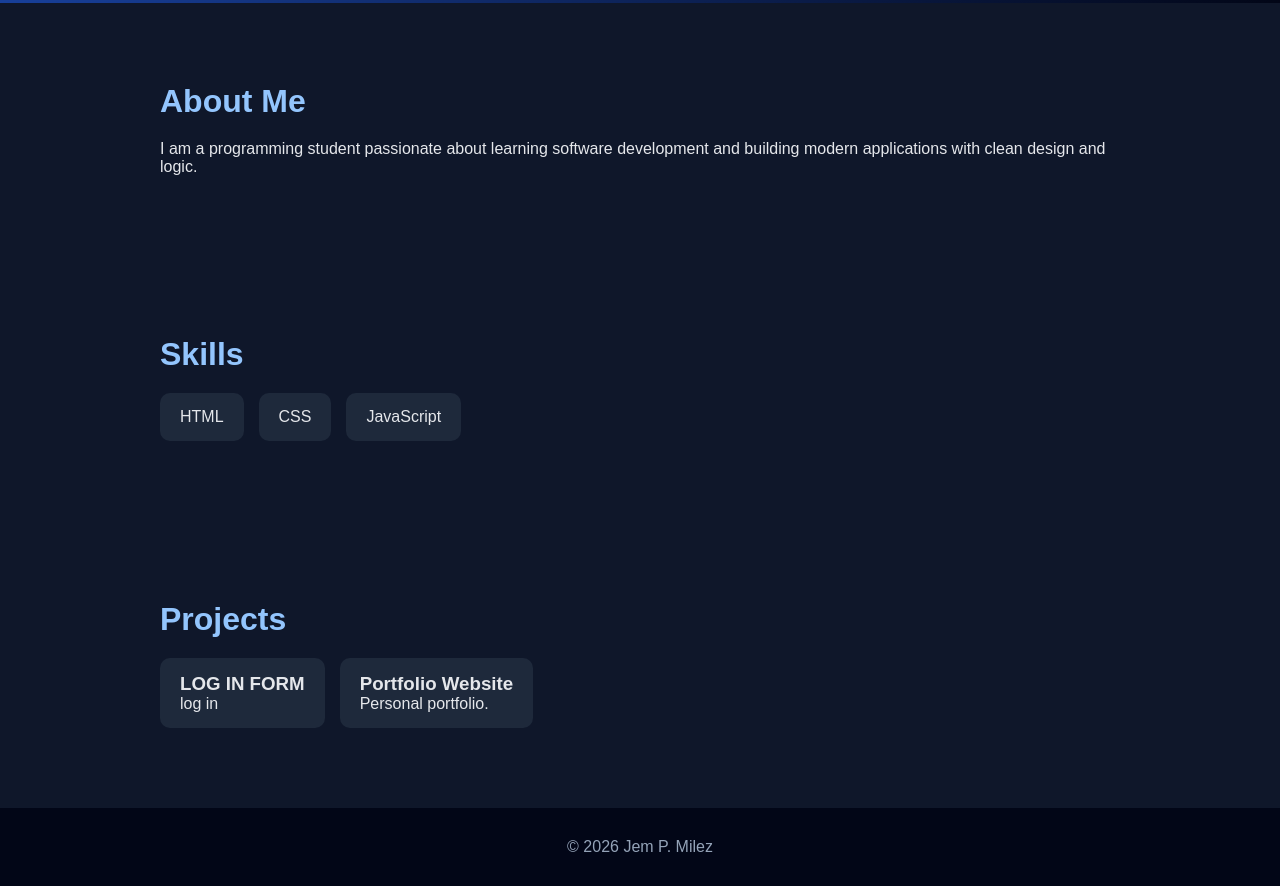
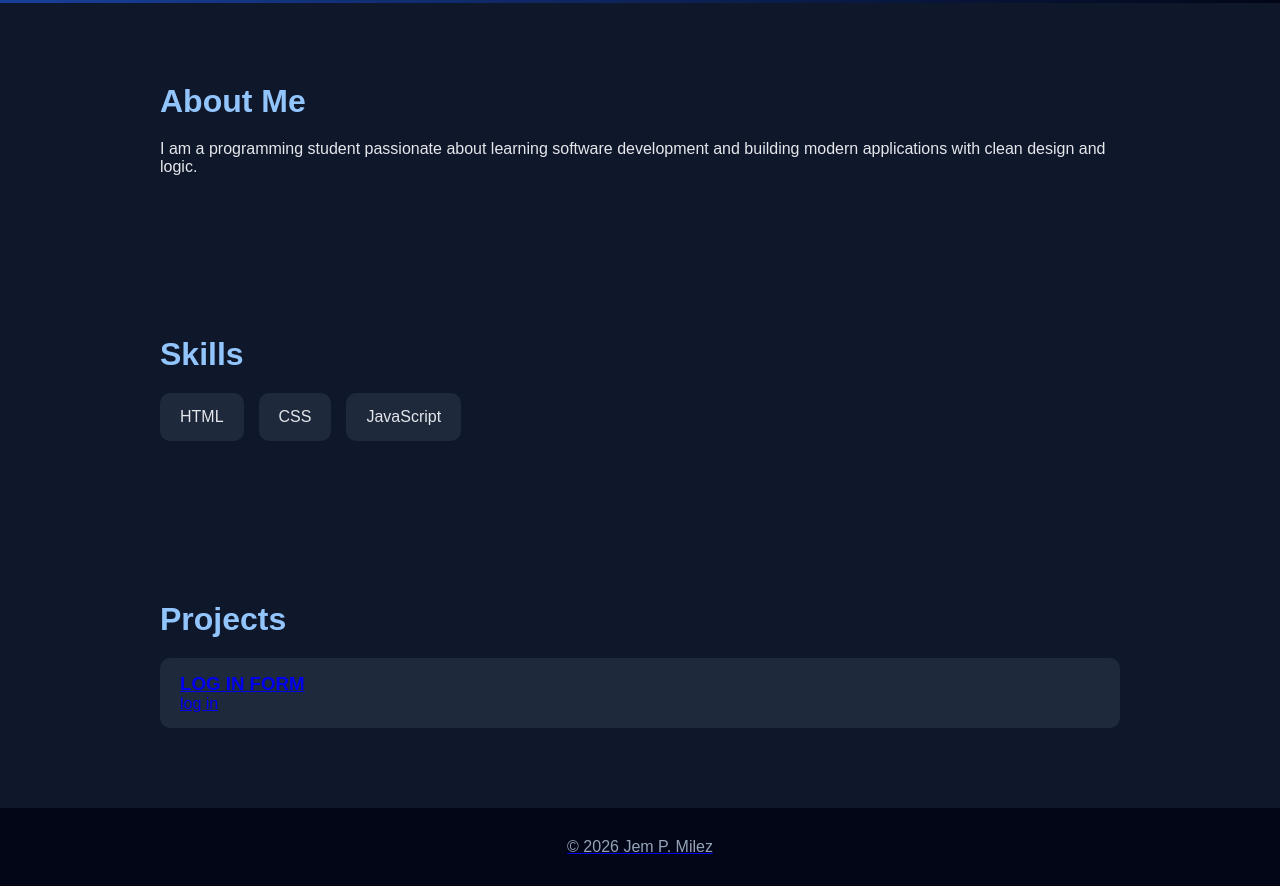
Before and after one commit to xgraciosox/Milez.github.io, a plain HTML site: page index.html in a window 1280 px wide. Shown: the part 797-1683 px from the top of the page. Drawn offline with Linux system fonts and the light colour scheme.

Commit message:
Update index.html

```diff
--- a/index.html
+++ b/index.html
@@ -50,18 +50,14 @@
 
 <section>
     <h2>Projects</h2>
-    <div class="projects">
+        <a href="login.html">
         <div class="project">
             <h3>LOG IN FORM</h3>
             <p>log in</p>
         </div>
 
 
-        <div class="project">
-            <h3>Portfolio Website</h3>
-            <p>Personal portfolio.</p>
-        </div>
-    </div>
+
 </section>
 
 <footer>
```
